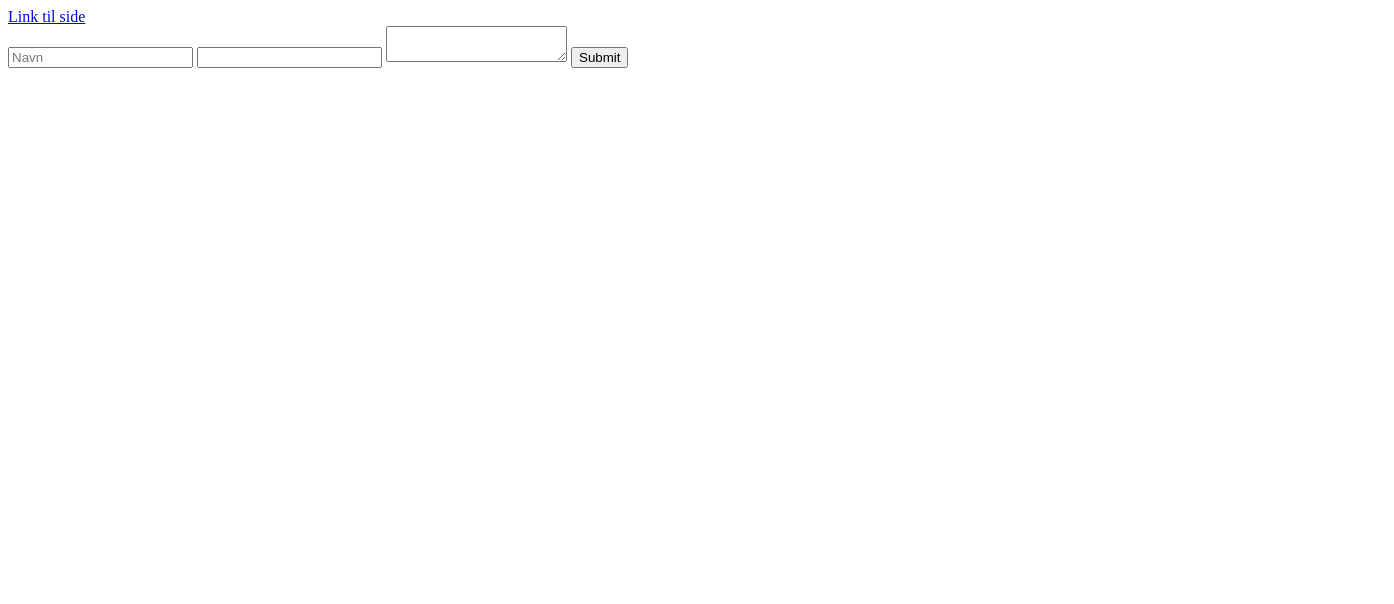
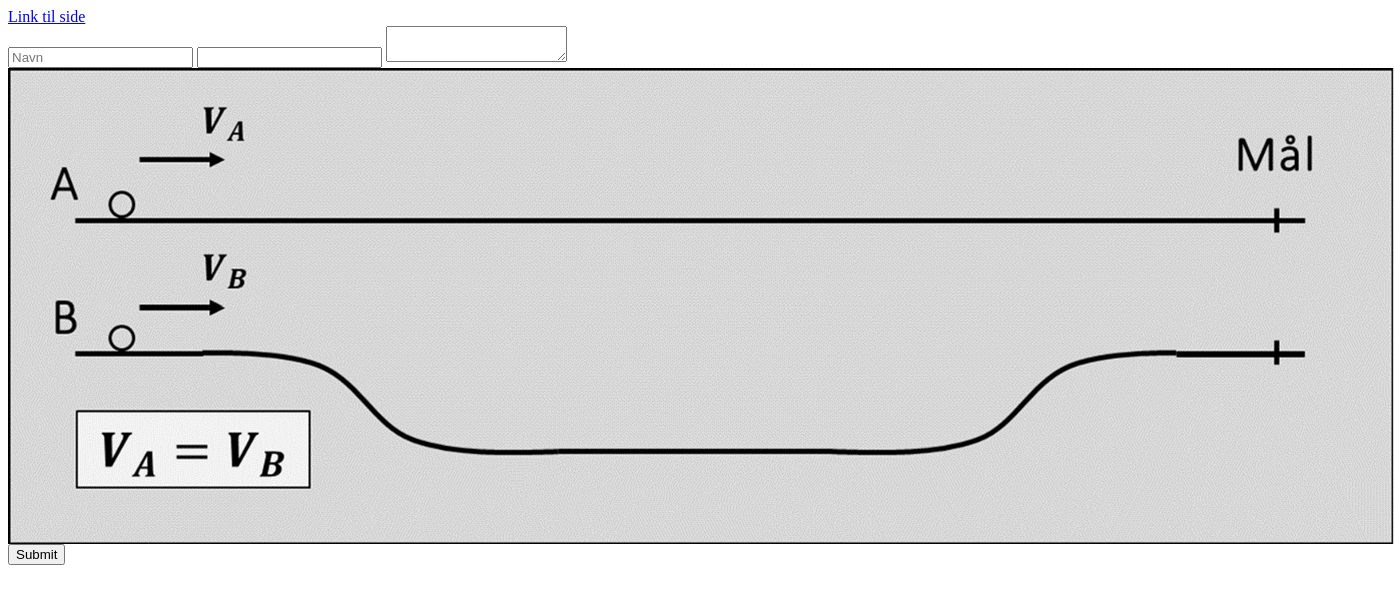
Before and after one commit to Magnusst1991/Sende_epost, a plain HTML site: page index.html in a window 1280 px wide. Shown: the whole page, 1394 px wide, since content can reach past the window. Drawn offline with Linux system fonts and the light colour scheme.

Commit message:
Update index.html

```diff
--- a/index.html
+++ b/index.html
@@ -6,6 +6,7 @@
         <input type="email" required name="email">
         <textarea name="melding" id=""></textarea>
         <input type="hidden" name="_captcha" value="false">
+        <img src="Ball_ruller.png" alt="">
          <input type="hidden" name="_next" value="https://magnusst1991.github.io/Sende_epost/takk.html">
         <input type="submit">
     </form>
```
